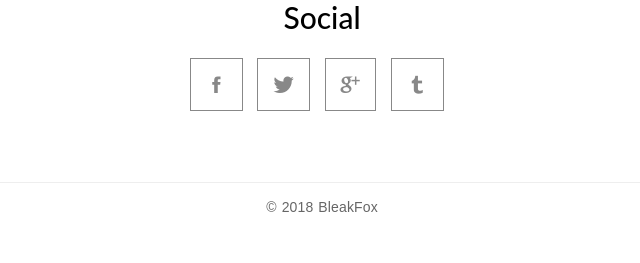
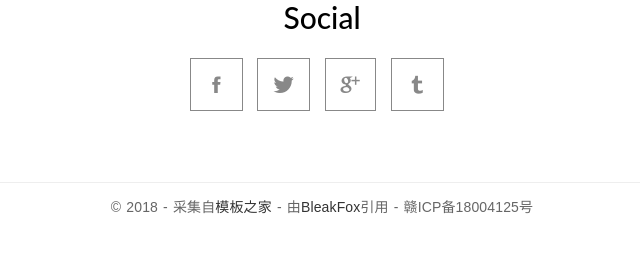
Before and after one commit to mrzhang0320/django-blog, a Django app: page /about.html in a window 1280 px wide. Shown: the part 1447-1710 px from the top of the page, without its empty margins (318-958 px from the left). Run offline with Django 3.2, Linux system fonts and the light colour scheme; some libraries are stand-ins or nearby versions.

Commit message:
修改底部文字

```diff
--- a/templates/base.html
+++ b/templates/base.html
@@ -139,7 +139,9 @@
     <div class="container">
         <div class="row">
             <div class="col-md-12">
-                <p class="copyright">&copy 2018 - BleakFox 赣ICP备18004125号
+                <p class="copyright">&copy 2018 - 采集自<a href="http://www.cssmoban.com/"
+                                                        target="_blank" title="模板之家">模板之家</a>
+                    - 由<a href="http://blog.bleakfox.top" title="网页模板" target="_blank">BleakFox</a>引用 - 赣ICP备18004125号
                 </p>
             </div>
         </div>
--- a/templates/blog/about.html
+++ b/templates/blog/about.html
@@ -111,7 +111,10 @@
 			<div class="container">
 				<div class="row">
 					<div class="col-md-12">
-						<p class="copyright">&copy; 2018 BleakFox</p>
+						<p class="copyright">&copy 2018 - 采集自<a href="http://www.cssmoban.com/"
+                                                        target="_blank" title="模板之家">模板之家</a>
+                    - 由<a href="http://blog.bleakfox.top" title="网页模板" target="_blank">BleakFox</a>引用 - 赣ICP备18004125号
+						</p>
 					</div>
 				</div>
 			</div>
--- a/templates/blog/full-width.html
+++ b/templates/blog/full-width.html
@@ -103,7 +103,10 @@
 			<div class="container">
 				<div class="row">
 					<div class="col-md-12">
-						<p class="copyright">&copy; 2018 BleakFox</p>
+						<p class="copyright">&copy 2018 - 采集自<a href="http://www.cssmoban.com/"
+                                                        target="_blank" title="模板之家">模板之家</a>
+                    - 由<a href="http://blog.bleakfox.top" title="网页模板" target="_blank">BleakFox</a>引用 - 赣ICP备18004125号
+						</p>
 					</div>
 				</div>
 			</div>
--- a/templates/blog/single.html
+++ b/templates/blog/single.html
@@ -274,9 +274,9 @@
     <div class="container">
         <div class="row">
             <div class="col-md-12">
-                <p class="copyright">&copy 2017 - Collect from <a href="http://www.cssmoban.com/"
-                                                                  target="_blank" title="模板之家">模板之家</a>
-                    - Modified by <a href="http://zmrenwu.com/" title="网页模板" target="_blank">追梦人物的博客</a>
+                <p class="copyright">&copy 2018 - 采集自<a href="http://www.cssmoban.com/"
+                                                        target="_blank" title="模板之家">模板之家</a>
+                    - 由<a href="http://blog.bleakfox.top" title="网页模板" target="_blank">BleakFox</a>引用 - 赣ICP备18004125号
                 </p>
             </div>
         </div>
```
